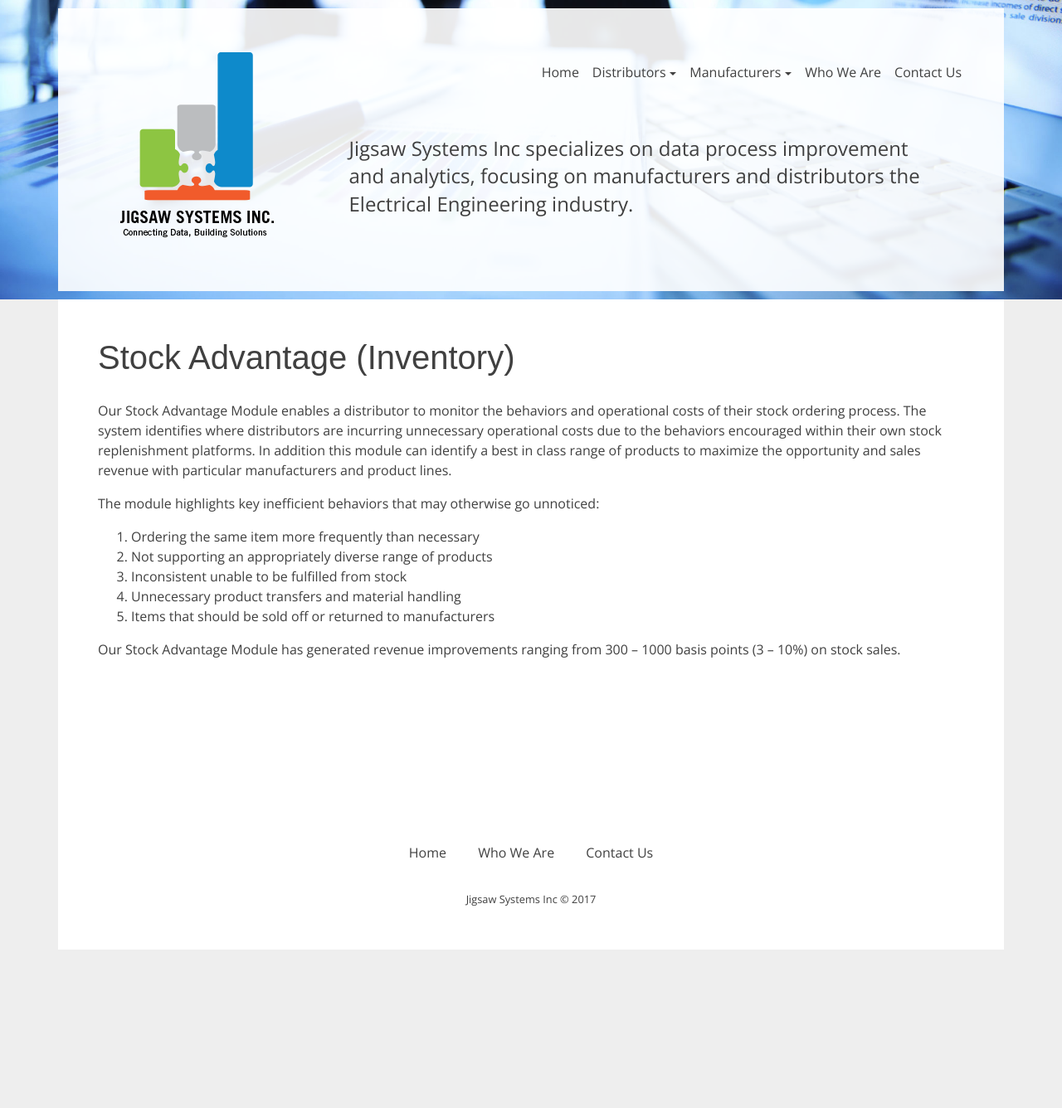
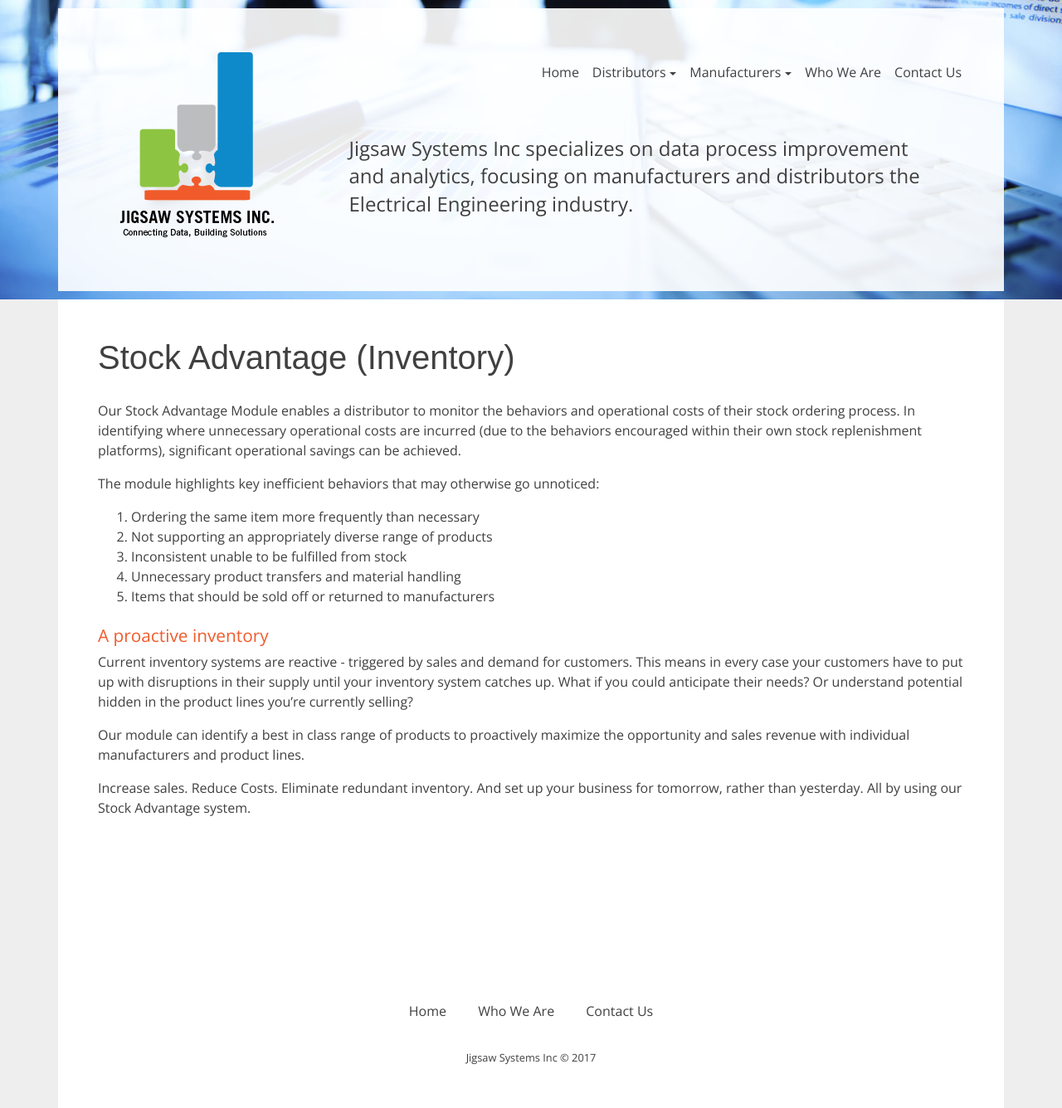
Before and after one commit to Codefully/jigsaw-redo, a Jekyll site: the page built from pages/distributors-inventory.md, in a window 1280 px wide. Shown: the whole page at 83% size. Built offline with Jekyll 4.4.1, drawn with Linux system fonts in a browser that asks for light colours; nearby versions of some CDN libraries; some web fonts are replaced; before the commit the page ends 1145 px from its top, so only the background shows below that.

Commit message:
Updated Distributors Inventory

```diff
--- a/pages/distributors-inventory.md
+++ b/pages/distributors-inventory.md
@@ -6,7 +6,7 @@ layout: page
 
 # Stock Advantage (Inventory)
 
-Our Stock Advantage Module enables a distributor to monitor the behaviors and operational costs of their stock ordering process. The system identifies where distributors are incurring unnecessary operational costs due to the behaviors encouraged within their own stock replenishment platforms.  In addition this module can identify a best in class range of products to maximize the opportunity and sales revenue with particular manufacturers and product lines.
+Our Stock Advantage Module enables a distributor to monitor the behaviors and operational costs of their stock ordering process. In identifying where unnecessary operational costs are incurred (due to the behaviors encouraged within their own stock replenishment platforms), significant operational savings can be achieved.
 
 The module highlights key inefficient behaviors that may otherwise go unnoticed:
 
@@ -16,4 +16,10 @@ The module highlights key inefficient behaviors that may otherwise go unnoticed:
 4.  Unnecessary product transfers and material handling
 5.  Items that should be sold off or returned to manufacturers
 
-Our Stock Advantage Module has generated revenue improvements ranging from 300 – 1000 basis points (3 – 10%) on stock sales.
+<h2 class="color-orange mt-2">A proactive inventory</h2>
+
+Current inventory systems are reactive - triggered by sales and demand for customers. This means in every case your customers have to put up with disruptions in their supply until your inventory system catches up. What if you could anticipate their needs? Or understand potential hidden in the product lines you're currently selling?
+
+Our module can identify a best in class range of products to proactively maximize the opportunity and sales revenue with individual manufacturers and product lines.
+
+Increase sales. Reduce Costs. Eliminate redundant inventory. And set up your business for tomorrow, rather than yesterday. All by using our Stock Advantage system.
```
